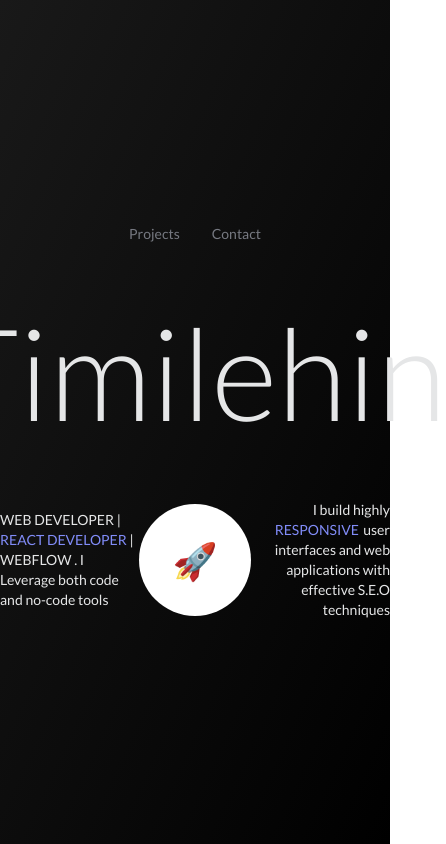
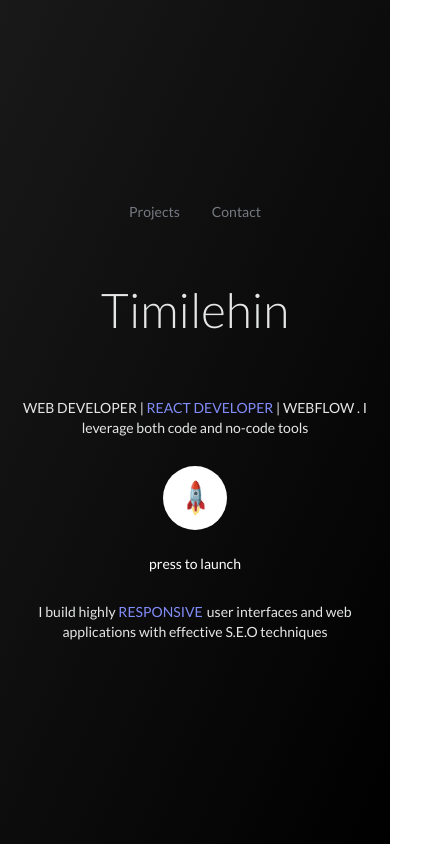
Before and after one commit to timmie20/portfolio, a React (Vite) app: page / in a window 390 px wide. Shown: the whole page, 446 px wide, since content can reach past the window. Built offline with nearby package versions, Linux system fonts and the light colour scheme.

Commit message:
fixed homepage responsiveness

```diff
--- a/src/components/BubbleText.jsx
+++ b/src/components/BubbleText.jsx
@@ -2,7 +2,7 @@ import React from "react";
 
 const BubbleText = () => {
   return (
-    <h1 className="text-whiteLight text-center text-9xl font-light">
+    <h1 className="text-whiteLight text-center text-5xl font-light lg:text-9xl">
       {"Timilehin".split("").map((child, idx) => (
         <span className="hoverText" key={idx}>
           {child}
--- a/src/pages/Home.jsx
+++ b/src/pages/Home.jsx
@@ -12,7 +12,7 @@ const Home = () => {
   });
   return (
     <>
-      <div className="container mx-auto flex min-h-[100dvh] flex-col items-center justify-center gap-16">
+      <div className="container mx-auto flex min-h-[100dvh] flex-col items-center justify-center gap-16 px-4">
         <div className="flex items-center gap-8 text-sm text-[#767981]">
           <Link to="#" className="link_text">
             Projects
@@ -24,16 +24,21 @@ const Home = () => {
 
         <BubbleText />
 
-        <div className="flex items-center justify-between">
-          <p className="w-[35%] text-left text-sm text-[#e5e6e7]">
+        <div className="flex flex-col items-center justify-between gap-7 md:flex-row">
+          <p className="w-full text-center text-sm text-[#e5e6e7] md:w-[35%] md:text-left">
             WEB DEVELOPER |{" "}
             <span className="text-indigo-400">REACT DEVELOPER</span> | WEBFLOW .
-            I Leverage both code and no-code tools{" "}
+            I leverage both code and no-code tools{" "}
           </p>
-          <div className="flex size-28 items-center justify-center rounded-full bg-white p-2 transition duration-300 ease-in-out hover:scale-125">
-            <span className="cursor-default text-4xl">🚀</span>
+          <div className="flex flex-col items-center gap-6">
+            <div className="flex size-16 items-center justify-center rounded-full bg-white p-2 transition duration-300 ease-in-out hover:scale-125 md:size-24 lg:size-28">
+              <span className="-rotate-45 cursor-default text-2xl md:text-4xl">
+                🚀
+              </span>
+            </div>
+            <p className="text-sm md:text-base">press to launch </p>
           </div>
-          <p className="text-whiteLight w-[35%] text-wrap text-right text-sm">
+          <p className="text-whiteLight w-full text-wrap text-center text-sm md:w-[35%] md:text-right">
             I build highly <span className="text-indigo-400">{text}</span>
             <span>
               <Cursor cursorBlinking cursorColor="inherit" />
```
